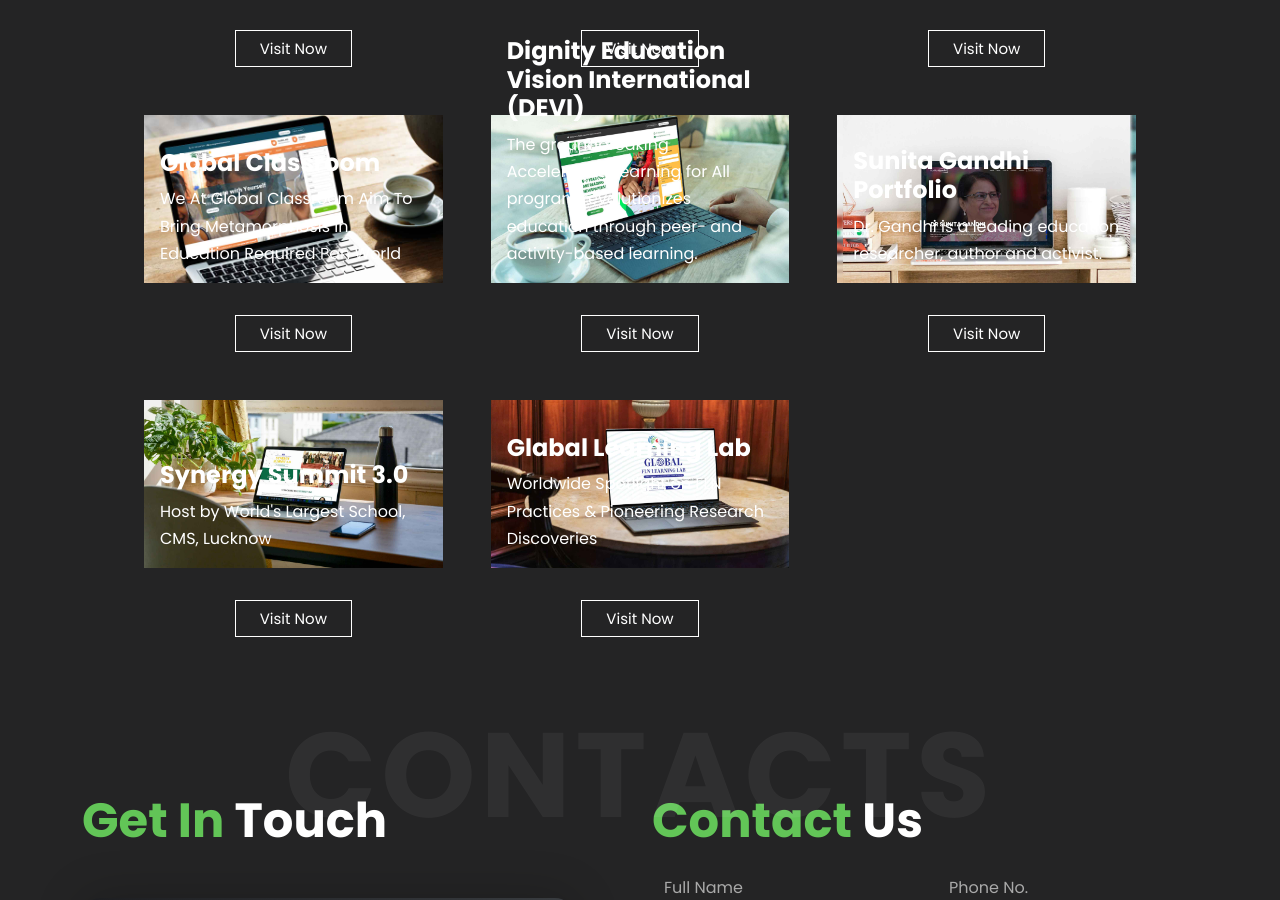
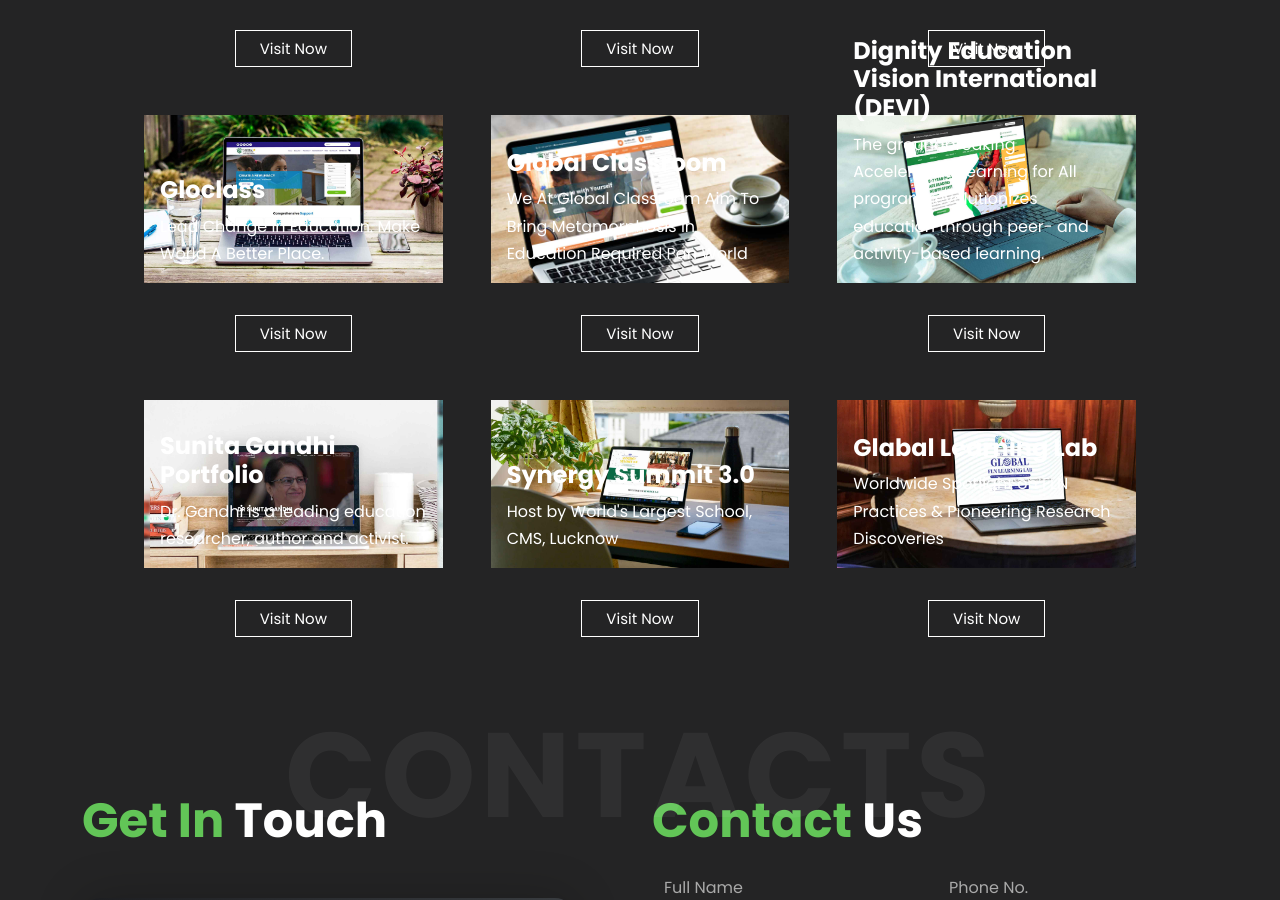
Before and after one commit to vedrockinfo/dummy, a React (Create React App) app: page / in a window 1280 px wide. Shown: the part 3619-4519 px from the top of the page. Built offline with nearby package versions, Linux system fonts and the light colour scheme.

Commit message:
gloclassADDED

```diff
--- a/src/components/portfolio/Portfolio.jsx
+++ b/src/components/portfolio/Portfolio.jsx
@@ -17,6 +17,7 @@
 import pdr from "../../assets/pdr.jpg";
 import Sky from "../../assets/skyhigh-01.jpg";
 import Global from "../../assets/global.jpg"
+import GloClass from "../../assets/gloclass-01.jpg";
 import DeviStatic from "../../assets/devi-static-01.jpg"
 import sunita from "../../assets/sunta-01.jpg"
 import globallearning from "../../assets/global-learning-lab-01.jpg"
@@ -142,6 +143,20 @@
                   </div>
                   <div className="explore">
                     <a href="https://skyhigh-global.vercel.app/" target="_blank" rel="noopener noreferrer" className='btn-two'>visit now</a>
+                  </div>
+                </div>
+                <div className="projectGrid__Items">
+                  <div className="projectGrid__Projects">
+                    <div className="ss">
+                      <img src={GloClass} alt="" className="img-fluid" loading="lazy" />
+                    </div>
+                    <div className="highlights">
+                      <h2 className="tertiaryHeading">Gloclass</h2>
+                      <p>Lead Change In Education. Make World A Better Place.</p>
+                    </div>
+                  </div>
+                  <div className="explore">
+                    <a href="https://glo-class-com.vercel.app/" target="_blank" rel="noopener noreferrer" className='btn-two'>visit now</a>
                   </div>
                 </div>
                 <div className="projectGrid__Items">
```
Also changed, not shown: src/assets/gloclass-01.jpg (added).
